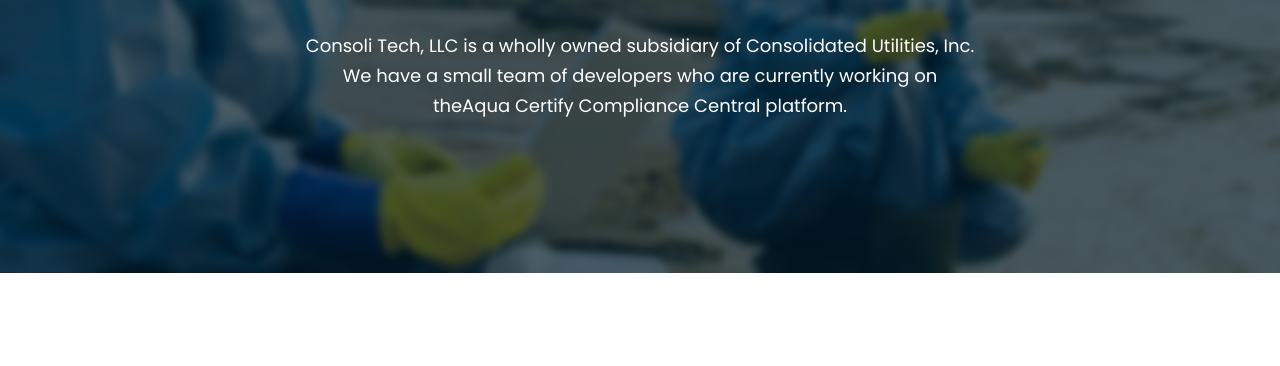
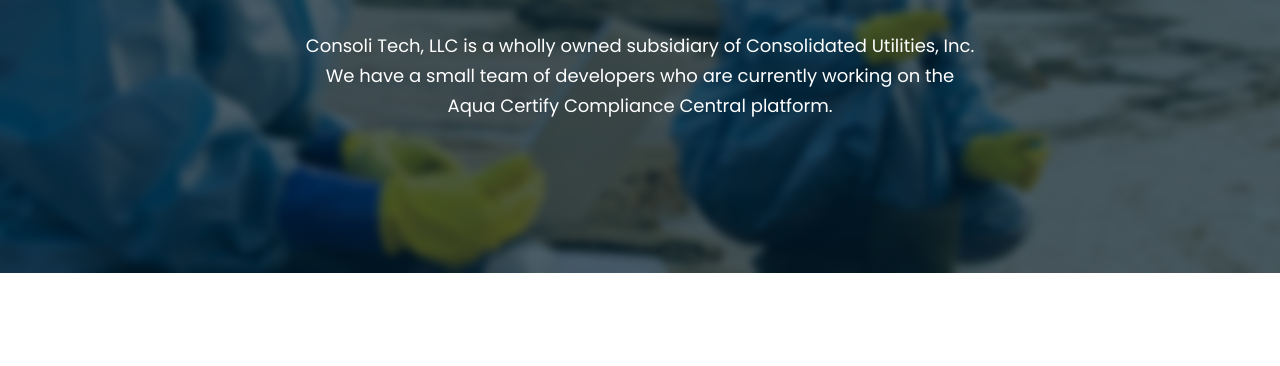
Before and after one commit to imran-farooq7/consoli-tech, a website: page index.html in a window 1280 px wide. Shown: the part 307-673 px from the top of the page. Drawn offline with Linux system fonts and the light colour scheme.

Commit message:
text bug resolved

```diff
--- a/index.html
+++ b/index.html
@@ -54,7 +54,7 @@
 			>
 				Consoli Tech, LLC is a wholly owned subsidiary of Consolidated
 				Utilities, Inc. We have a small team of developers who are currently
-				working on theAqua Certify Compliance Central platform.
+				working on the Aqua Certify Compliance Central platform.
 			</p>
 		</section>
 		<section
```
